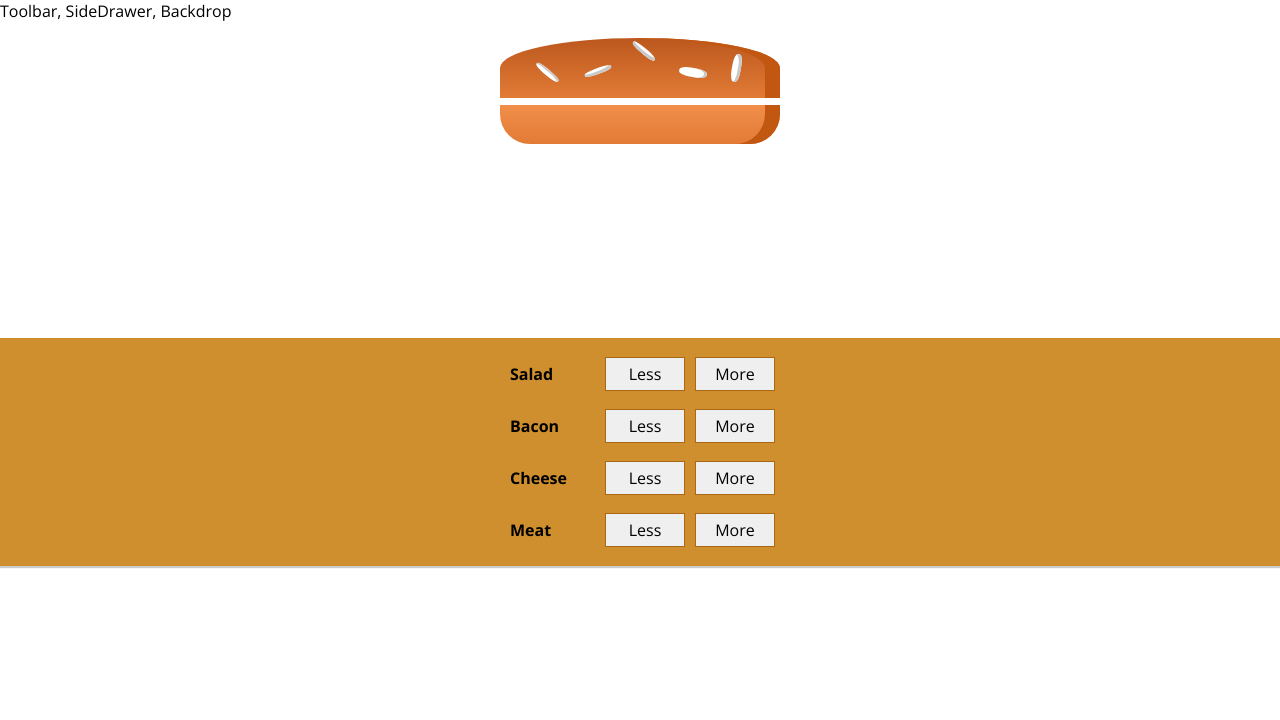
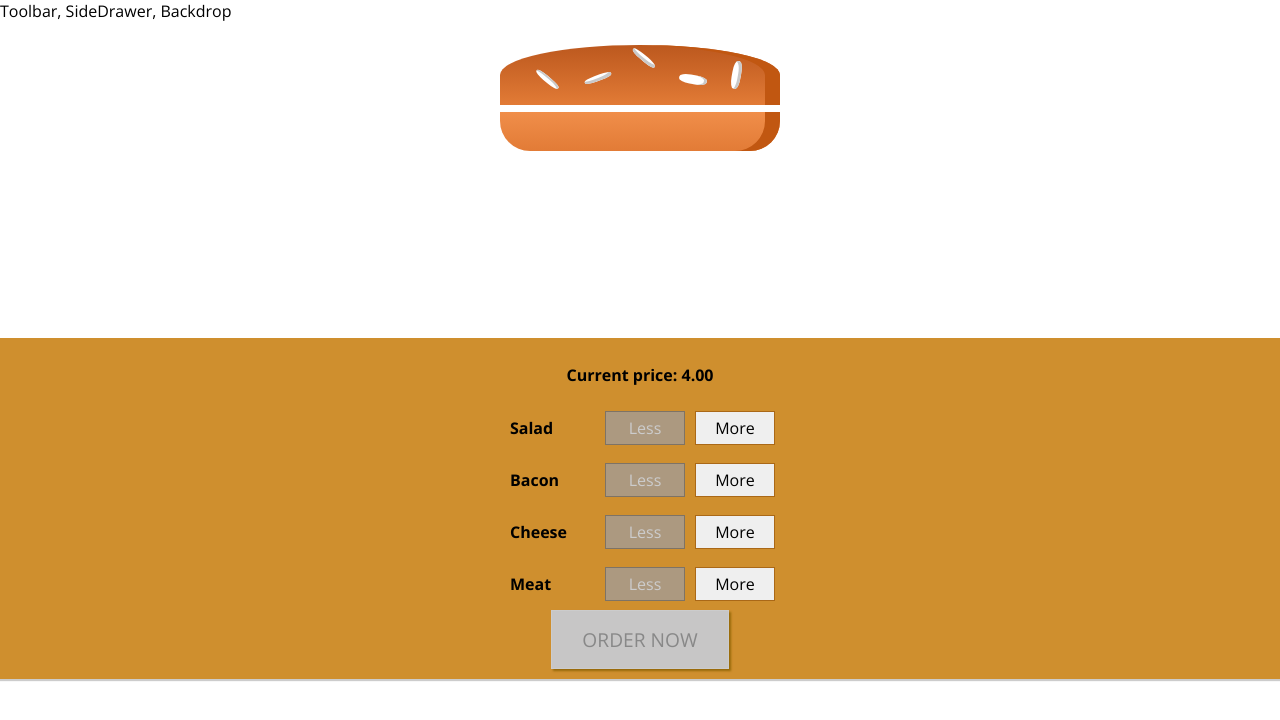
Before and after one commit to TimorTartakovsky/burger, a React app: page / in a window 1280 px wide. Shown: the top 720 px of the page. Built offline with nearby package versions, Linux system fonts and the light colour scheme.

Commit message:
project structure

```diff
--- a/src/components/Burger/BuildControls/BuildControl/BuildControl.js
+++ b/src/components/Burger/BuildControls/BuildControl/BuildControl.js
@@ -6,6 +6,7 @@ const buildControl = (props) => (
     <div className={ classes.buildControl }>
         <div className={ classes.Label }>{ props.label }</div>
         <button className={ classes.buildControl.Less }
+                disabled={ props.disabled }
                 onClick={ props.removed }>
             { ApplicationMessages.buildControls.buildControl.btnLess }
         </button>
--- a/src/components/Burger/BuildControls/BuildControls.js
+++ b/src/components/Burger/BuildControls/BuildControls.js
@@ -2,17 +2,25 @@ import React from 'react';
 import classes from './BuildControls.scss';
 import BuildControl from './BuildControl/BuildControl';
 import {BUILDER_CONTROLS} from "../../../consts/application_consts";
+import ApplicationMessages from "../../../messages/ApplicationMessages";
 
 const buildControls = (props) => (
     <div className={classes.buildControls}>
+        <p><strong>{ ApplicationMessages.buildControls.currentPrice + props.price.toFixed(2) }</strong></p>
         { BUILDER_CONTROLS.map( ctrl => (
             <BuildControl
                 key={ ctrl.label }
                 label={ ctrl.label }
                 added={ props.ingredientAdded.bind(this, ctrl.type) }
                 removed={ props.ingredientRemoved.bind(this, ctrl.type) }
+                disabled={ props.disabled[ctrl.type] }
             />
         )) }
+        <button className={classes.orderButton}
+                onClick={ props.ordered }
+                disabled={ !props.purchasable }>
+            { ApplicationMessages.buildControls.orderButton }
+        </button>
     </div>
 
 );
--- a/src/components/Burger/BuildControls/BuildControls.scss
+++ b/src/components/Burger/BuildControls/BuildControls.scss
@@ -13,3 +13,44 @@ $build-controls-padding: 10px 0;
   background-color: $build-controls-background-color;
   padding: $build-controls-padding;
 }
+
+.orderButton {
+  background-color: #DAD735;
+  outline: none;
+  cursor: pointer;
+  border: 1px solid #966909;
+  color: #966909;
+  font-family: inherit;
+  font-size: 1.2em;
+  padding: 15px 30px;
+  box-shadow: 2px 2px 2px #966909;
+
+  &:hover,
+  &:active {
+    background-color: #A0DB41;
+    border: 1px solid #966909;
+    color: #966909;
+  }
+
+  &:disabled {
+    background-color: #C7C6C6;
+    cursor: not-allowed;
+    border: 1px solid #ccc;
+    color: #888888;
+  }
+  &:not(:disabled) {
+    animation: enable 0.3s linear;
+  }
+}
+
+@keyframes enable {
+  0% {
+    transform: scale(1);
+  }
+  60% {
+    transform: scale(1.1);
+  }
+  100% {
+    transform: scale(1);
+  }
+}
--- a/src/components/Burger/Burger.scss
+++ b/src/components/Burger/Burger.scss
@@ -20,7 +20,7 @@ $burger-font-size: 18px;
   width: $burger-width;
   margin: auto;
   height: $burger-height;
-  // overflow: scroll;
+  overflow: auto;
   text-align: center;
   font-weight: bold;
   font-size: $burger-font-size;
--- /dev/null
+++ b/src/components/Burger/OrderSummary/OrderSummary.js
@@ -0,0 +1,28 @@
+import React from 'react';
+import Aux from '../../../hoc/Auxe';
+import ApplicationMessages from "../../../messages/ApplicationMessages";
+
+const orderSummary = (props) => {
+    const ingredientSummary = Object.keys(props.ingredients)
+        .map(ingredientKey => {
+            return (
+                <li key={ ingredientKey }>
+                    <span style={{textTransform: 'capitalize'}}>{ ingredientKey }</span>
+                    : { props.ingredients[ingredientKey] }
+                </li>
+            )
+        });
+    return (
+        <Aux>
+            <h3>{ ApplicationMessages.orderSummary.yourOrder }</h3>
+            <p>{ ApplicationMessages.orderSummary.defaultDescription }</p>
+            <ul>
+                { ingredientSummary }
+            </ul>
+            <p>{ ApplicationMessages.orderSummary.continueCheck }</p>
+        </Aux>
+    )
+
+}
+
+export default orderSummary;
--- /dev/null
+++ b/src/components/UI/Backdrop/Backdrop.js
@@ -0,0 +1,10 @@
+import React from 'react';
+import classes from './Backdrop.scss';
+
+const backdrop = (props) => (
+    props.show ? <div  className={ classes.backdrop }
+                    onClick={ props.clicked }
+                 ></div> : null
+);
+
+export default backdrop;
--- /dev/null
+++ b/src/components/UI/Backdrop/Backdrop.scss
@@ -0,0 +1,13 @@
+$backdrop-size: 100%;
+$backdrop-position: 0;
+$backdrop-z-index: 100;
+$backdrop-background-color: rgba(0, 0, 0, 0.5);
+.backdrop {
+  position: fixed;
+  width: $backdrop-size;
+  height: $backdrop-size;
+  z-index: $backdrop-z-index;
+  left: $backdrop-position;
+  top: $backdrop-position;
+  background-color: $backdrop-background-color;
+}
--- /dev/null
+++ b/src/components/UI/Modal/Modal.js
@@ -0,0 +1,19 @@
+import React from 'react';
+import classes from './Modal.scss';
+import Aux from '../../../hoc/Auxe';
+import Backdrop from '../Backdrop/Backdrop';
+
+const modal = (props) => (
+    <Aux>
+        <Backdrop clicked={ props.modalClose } show={ props.show }/>
+        <div className={ classes.modal }
+             style={{
+                 transform: props.show ? 'translateY(0)' : 'translateY(-100vh)',
+                 opacity: props.show ? '1' : '0',
+             }}   >
+            { props.children }
+        </div>
+    </Aux>
+);
+
+export default modal;
--- /dev/null
+++ b/src/components/UI/Modal/Modal.scss
@@ -0,0 +1,36 @@
+$modal-screen-600-min-width: 600px;
+$modal-screen-600-width: 500px;
+$modal-screen-600-left-250: 250px;
+
+$modal-width: 70%;
+$modal-padding: 16px;
+$modal-left: 15%;
+$modal-top: 30%;
+$modal-bottom: 2%;
+$modal-z-index: 500;
+$modal-border: 1px solid #ccc;
+$modal-box-shadow: 1px 1px 1px black;
+$modal-transition: all 0.3s ease-out;
+
+.modal {
+  position: fixed;
+  background-color: white;
+  box-sizing: border-box;
+  width: $modal-width;
+  border: $modal-border;
+  box-shadow: $modal-box-shadow;
+  padding: $modal-padding;
+  left: $modal-left;
+  // top: $modal-top;
+  bottom: $modal-bottom;
+  z-index: $modal-z-index;
+  transition: $modal-transition;
+}
+
+
+@media (min-width: $modal-screen-600-min-width) {
+  .modal {
+    width: $modal-screen-600-width;
+    left: calc(50% - #{ $modal-screen-600-left-250 });
+  }
+}
--- a/src/containers/BurgerBuilder/BurgerBuilder.js
+++ b/src/containers/BurgerBuilder/BurgerBuilder.js
@@ -2,7 +2,10 @@ import React, {Component} from 'react';
 import Aux from '../../hoc/Auxe';
 import Burger from '../../components/Burger/Burger';
 import BuildControls from '../../components/Burger/BuildControls/BuildControls';
+import Modal from '../../components/UI/Modal/Modal';
+import OrderSummary from '../../components/Burger/OrderSummary/OrderSummary';
 import {INGREDIENT_PRICES} from "../../consts/application_consts";
+
 
 class BurgerBuilder extends Component {
 
@@ -14,22 +17,22 @@ class BurgerBuilder extends Component {
             meat: 0
         },
         totalPrice: 4,
-        purchasable: false
+        purchasable: false,
+        purchasing: false,
      };
 
-    updatePurchaseState (ingredients) {
+    updatePurchaseState = (ingredients) => {
         const sum = Object.keys( ingredients )
             .map( igKey => {
                 return ingredients[igKey];
-            } )
-            .reduce( ( sum, el ) => {
+            })
+            .reduce(( sum, el ) => {
                 return sum + el;
-            }, 0 );
+            }, 0);
         this.setState( { purchasable: sum > 0 } );
     }
 
-    addIngredientHandler = (type) => {
-        debugger;
+     addIngredientHandler = (type) => {
         const oldCount = this.state.ingredients[type];
         const updatedCount = oldCount + 1;
         const updatedIngredients = {
@@ -60,6 +63,14 @@ class BurgerBuilder extends Component {
         this.updatePurchaseState(updatedIngredients);
     }
 
+    purchaseCancelHandler = () => {
+        this.setState({purchasing: false});
+    }
+
+    purchaseHandler = () => {
+        this.setState({purchasing: true});
+    }
+
     render() {
         const disabledInfo = {
             ...this.state.ingredients
@@ -69,10 +80,17 @@ class BurgerBuilder extends Component {
         }
         return (
             <Aux>
+                <Modal modalClose={ this.purchaseCancelHandler } show={ this.state.purchasing }>
+                    <OrderSummary ingredients={ this.state.ingredients }/>
+                </Modal>
                 <Burger ingredients={ this.state.ingredients } />
                 <BuildControls
                     ingredientAdded={ this.addIngredientHandler }
                     ingredientRemoved={ this.removeIngredientHandler }
+                    ordered={ this.purchaseHandler }
+                    purchasable={ this.state.purchasable }
+                    disabled={ disabledInfo }
+                    price={ this.state.totalPrice }
                 />
             </Aux>
         );
--- a/src/messages/ApplicationMessages.js
+++ b/src/messages/ApplicationMessages.js
@@ -4,10 +4,17 @@ const ApplicationMessages = {
         noIngredients: 'No ingredients defined',
     },
     buildControls: {
+        currentPrice: 'Current price: ',
+        orderButton: 'ORDER NOW',
         buildControl: {
             btnLess: 'Less',
             btnMore: 'More',
         }
+    },
+    orderSummary: {
+        yourOrder: 'Your order',
+        defaultDescription: 'A delicious burger with the following ingredients:',
+        continueCheck: 'Continue to Checkout?',
     }
 }
 
```
